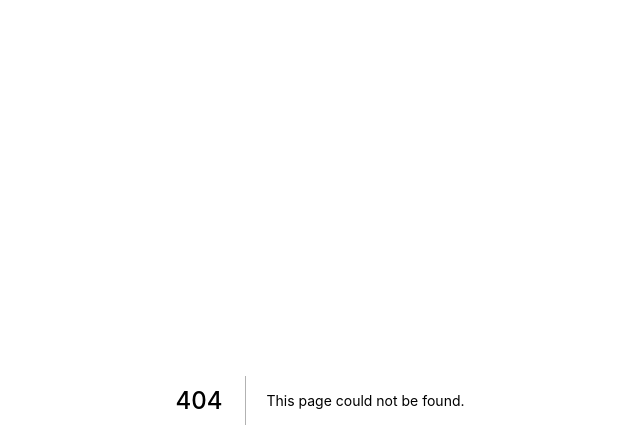
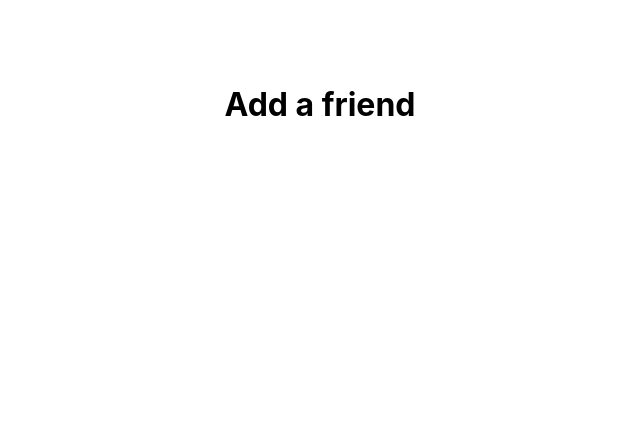
Before and after one commit to emilioramirezeguia/friends, a Next.js app: page /add-friend in a window 1280 px wide. Before the commit this address had no page. Shown: the top 448 px of the page, without its empty margins (320-960 px from the left). Built offline with nearby package versions, Linux system fonts and the light colour scheme.

Commit message:
Create AddFriend component and link stylesheet

```diff
--- /dev/null
+++ b/pages/add-friend.tsx
@@ -0,0 +1,18 @@
+import type { NextPage } from "next";
+import Head from "next/head";
+import styles from "../styles/AddFriend.module.css";
+
+const AddFriend: NextPage = () => {
+  return (
+    <div className={styles.container}>
+      <Head>
+        <title>One friend at a time | Friends</title>
+      </Head>
+      <main className={styles.main}>
+        <h1>Add a friend</h1>
+      </main>
+    </div>
+  );
+};
+
+export default AddFriend;
--- a/pages/index.tsx
+++ b/pages/index.tsx
@@ -22,7 +22,7 @@ const Home: NextPage = () => {
         </p>
 
         <div className={styles.grid}>
-          <a href="https://nextjs.org/docs" className={styles.card}>
+          <a href="/add-friend" className={styles.card}>
             <h2>One friend at a time &rarr;</h2>
             <p>
               Let's start by adding a single person you care about and want to
--- /dev/null
+++ b/styles/AddFriend.module.css
@@ -0,0 +1,13 @@
+.container {
+  padding: 0 2rem;
+}
+
+.main {
+  max-height: 100vh;
+  padding: 4rem 0;
+  flex: 1;
+  display: flex;
+  flex-direction: column;
+  justify-content: center;
+  align-items: center;
+}
```
